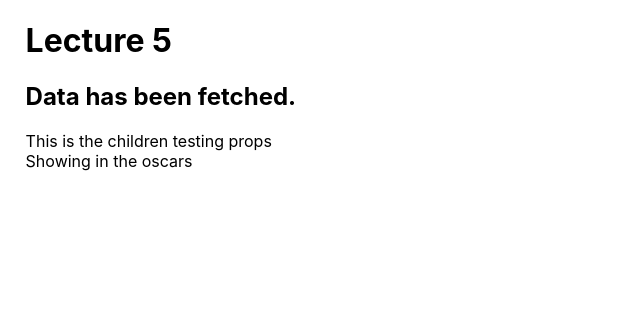
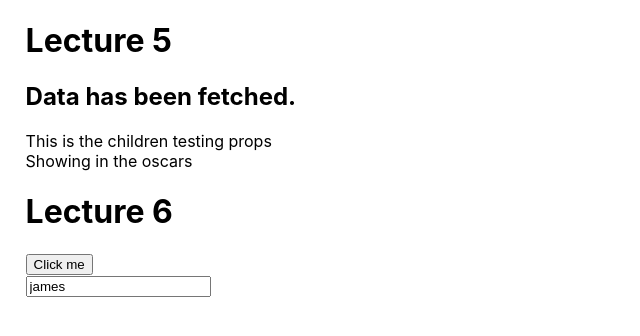
Before and after one commit to stanleychukwu17/react-typescript-1, a React (Create React App) app: page / in a window 1280 px wide. Shown: the top 336 px of the page, without its empty margins (0-640 px from the left). Built offline with nearby package versions, Linux system fonts and the light colour scheme.

Commit message:
Finished working on lecture 6 with deals majorly with props for events

```diff
--- a/src/App.tsx
+++ b/src/App.tsx
@@ -2,9 +2,13 @@ import React from 'react';
 import './App.css';
 
 // the below are all from lecture-5 - Advanced props
-import Status from './Status';
-import Heading from './Heading';
-import Oscar from './Oscar';
+import Status from './components/5/Status';
+import Heading from './components/5/Heading';
+import Oscar from './components/5/Oscar';
+
+// the below are all from lecture-6 - Event props
+import Button from './components/6/Button';
+import Input from './components/6/Input';
 
 function App() {
   const dts: object = {'firstName':'stanely', 'lastName':'chukwu', 'age':26}
@@ -20,6 +24,15 @@ function App() {
           <Heading>Showing in the oscars</Heading>
         </Oscar>
       </div>
+
+      <div>
+        <h1>Lecture 6</h1>
+        <Button clickHandler={(event, id) => { console.log('clicked me', event, id) }} />
+        <Input
+          value='james'
+          changeHandler={(event) => { console.log('changed me', event, event.target.value) }}
+        />
+      </div>
     </div>
   );
 }
--- /dev/null
+++ b/src/components/6/Button.tsx
@@ -0,0 +1,12 @@
+type buttonProps = {
+    clickHandler: (event: React.MouseEvent<HTMLButtonElement>, id?: number) => void
+}
+
+export default function Button(props: buttonProps) {
+
+    return (
+    <div>
+        <button onClick={(event)=> props.clickHandler(event, 22)}>Click me</button>
+    </div>
+    )
+}
--- /dev/null
+++ b/src/components/6/Input.tsx
@@ -0,0 +1,13 @@
+type inputProps = {
+    value: string
+    changeHandler: (event: React.ChangeEvent<HTMLInputElement>, id?: number) => void
+}
+
+export default function Input(props: inputProps) {
+
+    return (
+    <div>
+        <input type="text" value={props.value} onChange={(event) => { props.changeHandler(event) }}/>
+    </div>
+    )
+}
```
Also changed, not shown: src/components/5/Heading.tsx (renamed from src/Heading.tsx), src/components/5/Oscar.tsx (renamed from src/Oscar.tsx), src/components/5/Status.tsx (renamed from src/Status.tsx).
